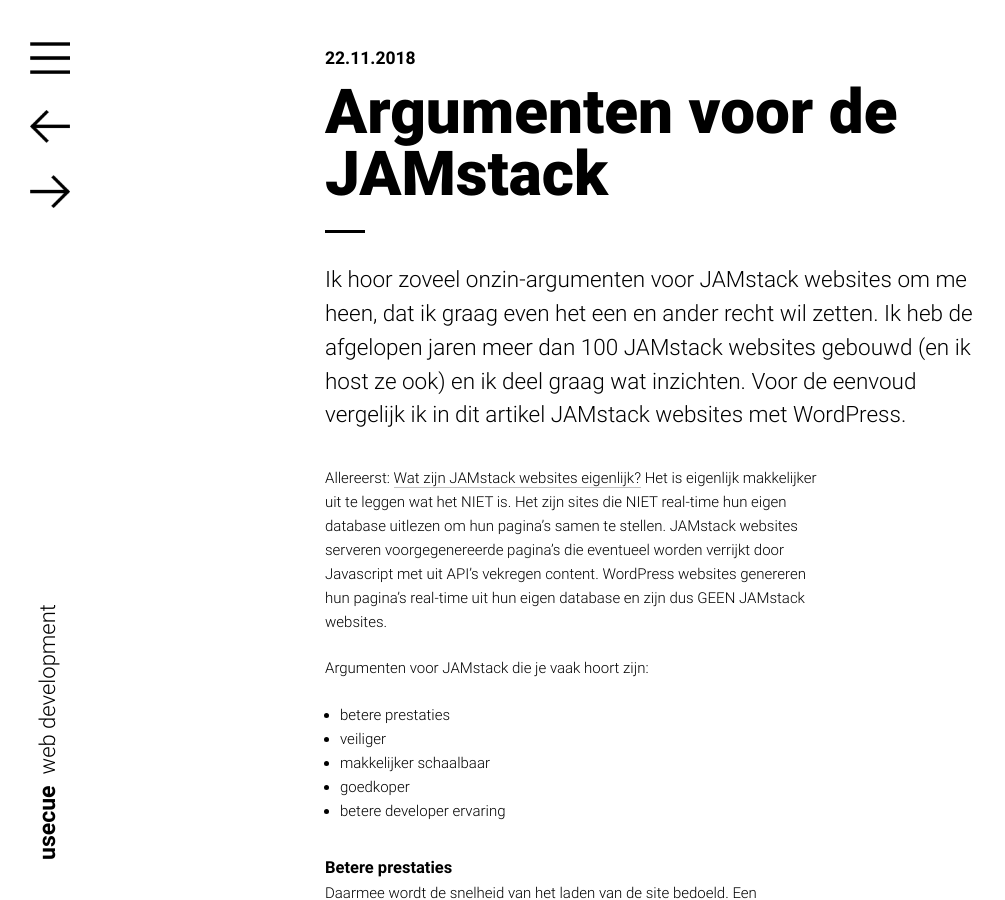
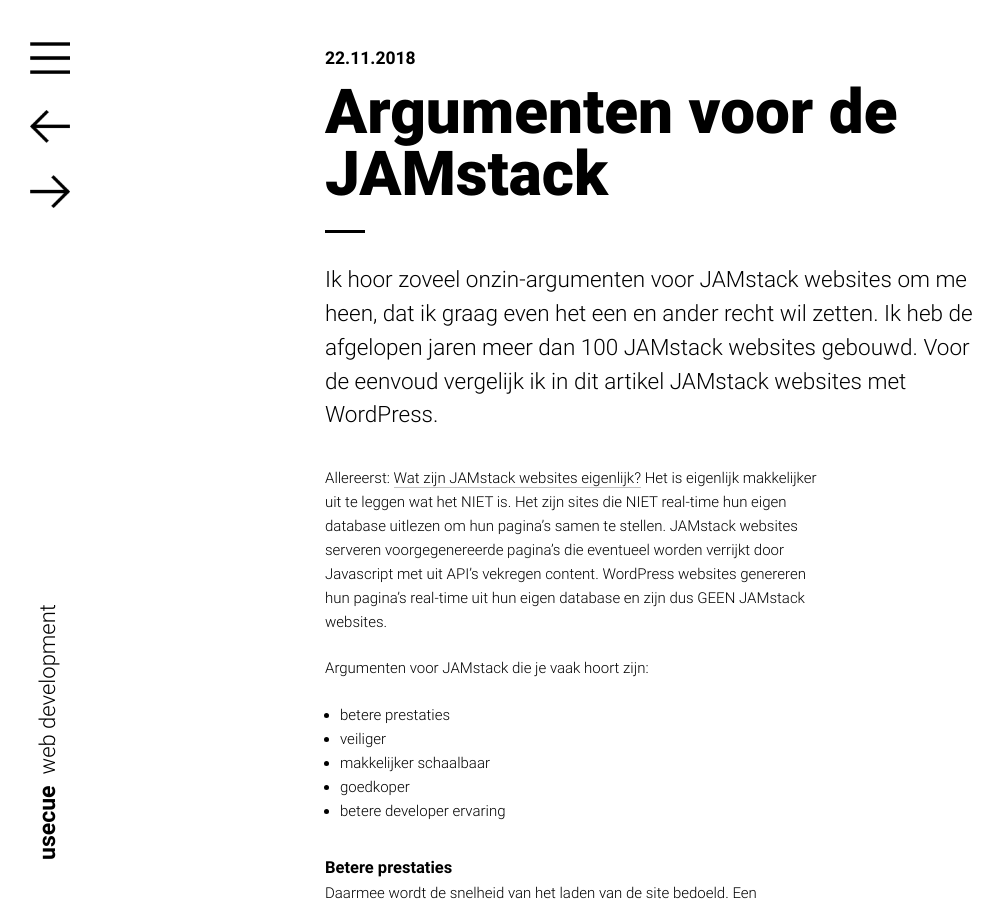
Before and after one commit to jhvanderschee/usecuewebsitenl, a Jekyll site: the page built from _posts/2018-11-22-argumenten-voor-de-jamstack.md, in a window 1280 px wide and 900 px high. Shown: the whole window, without its empty margins (0-1005 px from the left). Built offline with Jekyll 4.4.1, drawn with Linux system fonts in a browser that asks for light colours.

Commit message:
Update 2018-11-22-argumenten-voor-de-jamstack.md

```diff
--- a/_posts/2018-11-22-argumenten-voor-de-jamstack.md
+++ b/_posts/2018-11-22-argumenten-voor-de-jamstack.md
@@ -1,7 +1,7 @@
 ---
 title: Argumenten voor de JAMstack
 ---
-Ik hoor zoveel onzin-argumenten voor JAMstack websites om me heen, dat ik graag even het een en ander recht wil zetten. Ik heb de afgelopen jaren meer dan 100 JAMstack websites gebouwd (en ik host ze ook) en ik deel graag wat inzichten. Voor de eenvoud vergelijk ik in dit artikel JAMstack websites met WordPress.
+Ik hoor zoveel onzin-argumenten voor JAMstack websites om me heen, dat ik graag even het een en ander recht wil zetten. Ik heb de afgelopen jaren meer dan 100 JAMstack websites gebouwd. Voor de eenvoud vergelijk ik in dit artikel JAMstack websites met WordPress.
 
 Allereerst: [Wat zijn JAMstack websites eigenlijk?](https://jamstack.org/ "https://jamstack.org/") Het is eigenlijk makkelijker uit te leggen wat het NIET is. Het zijn sites die NIET real-time hun eigen database uitlezen om hun pagina's samen te stellen. JAMstack websites serveren voorgegenereerde pagina's die eventueel worden verrijkt door Javascript met uit API's vekregen content. WordPress websites genereren hun pagina's real-time uit hun eigen database en zijn dus GEEN JAMstack websites.
 
```
